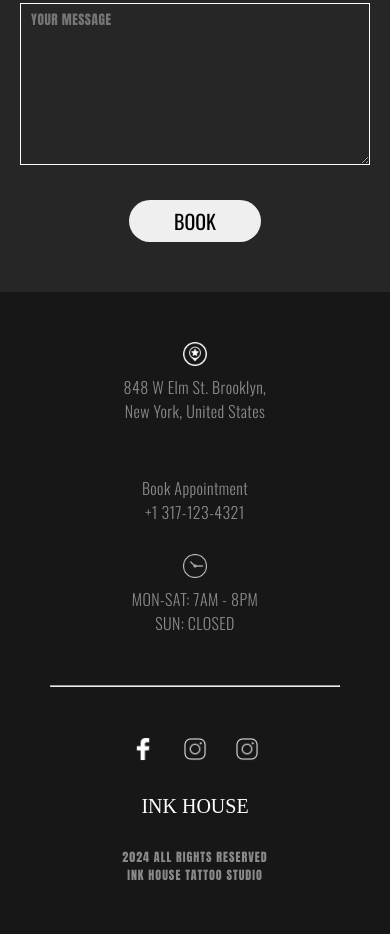
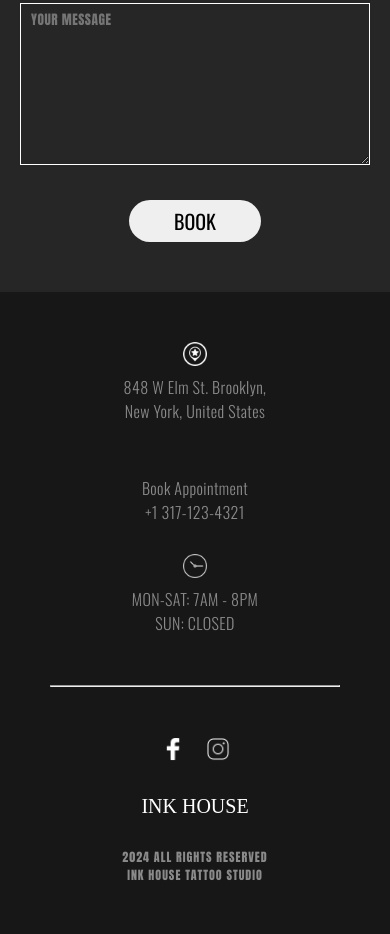
Before and after one commit to vtaceo/Ink-House, a plain HTML site: page index.html in a window 390 px wide. Shown: the part 7664-8598 px from the top of the page. Drawn offline with nearby package versions, Linux system fonts and the light colour scheme; a web font is replaced by a local one.

Commit message:
Add files via upload

```diff
--- a/index.html
+++ b/index.html
@@ -289,9 +289,9 @@
                     <div class="social">
                         <img src="img/insta.png" alt="">
                     </div>
-                    <div class="social">
+                    <!-- <div class="social">
                         <img src="img/insta.png" alt="">
-                    </div>
+                    </div> -->
                 </div>
             </div>
         </div>
--- a/styles.css
+++ b/styles.css
@@ -718,7 +718,7 @@ nav ul li {
 
   nav {
     height: 100px;
-    padding: 0 50px;
+    padding: 0 50px!important;
   }
 
   .nav-logo {
@@ -795,6 +795,7 @@ nav ul li {
 }
 
 @media (max-width: 872px) {
+
   .nav-menu {
     display: block;
     position: fixed;
@@ -1029,7 +1030,7 @@ nav ul li {
   }
 
   .lower-footer .sw {
-    width: 50%;
+    width: 80px;
     margin: auto;
   }
 
```
